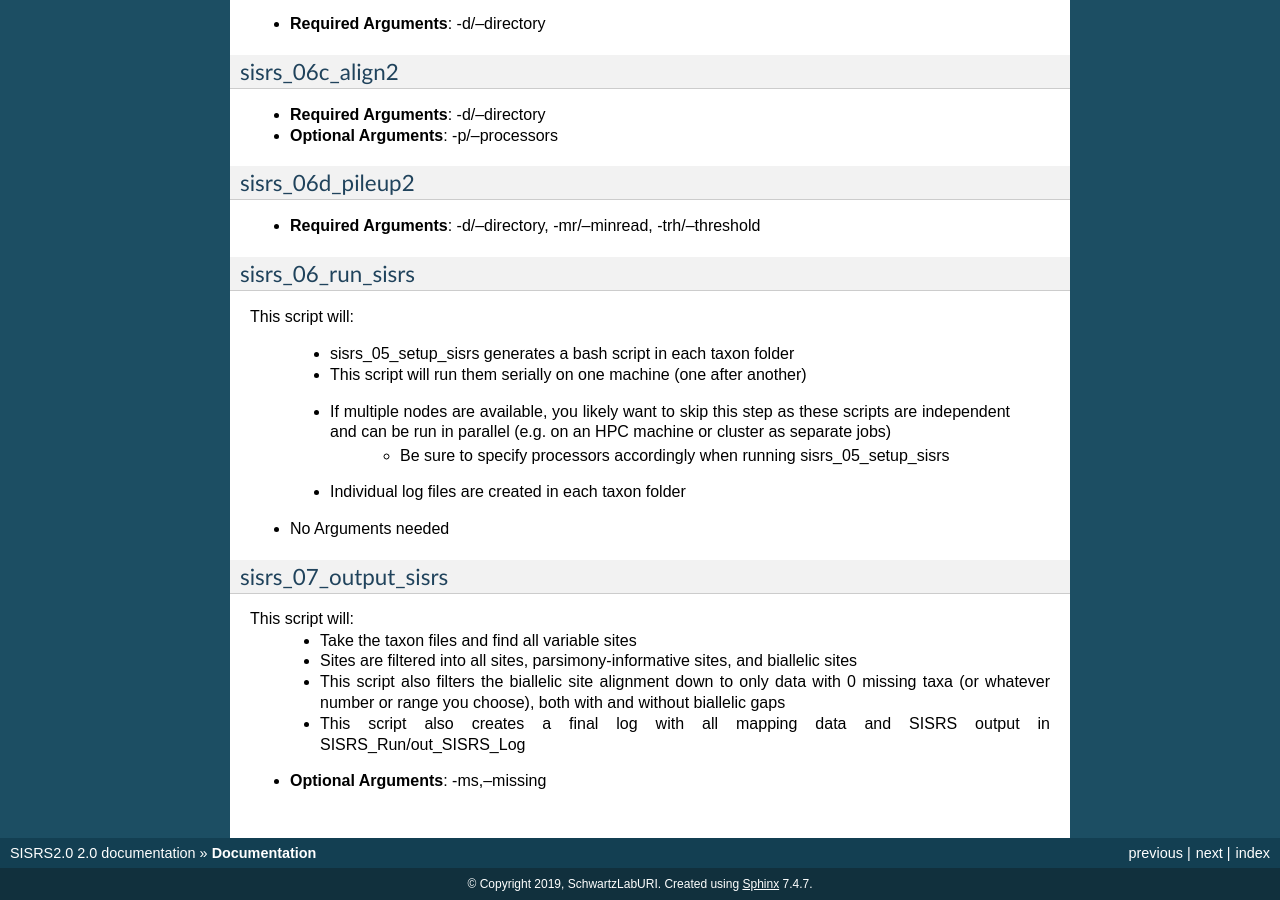
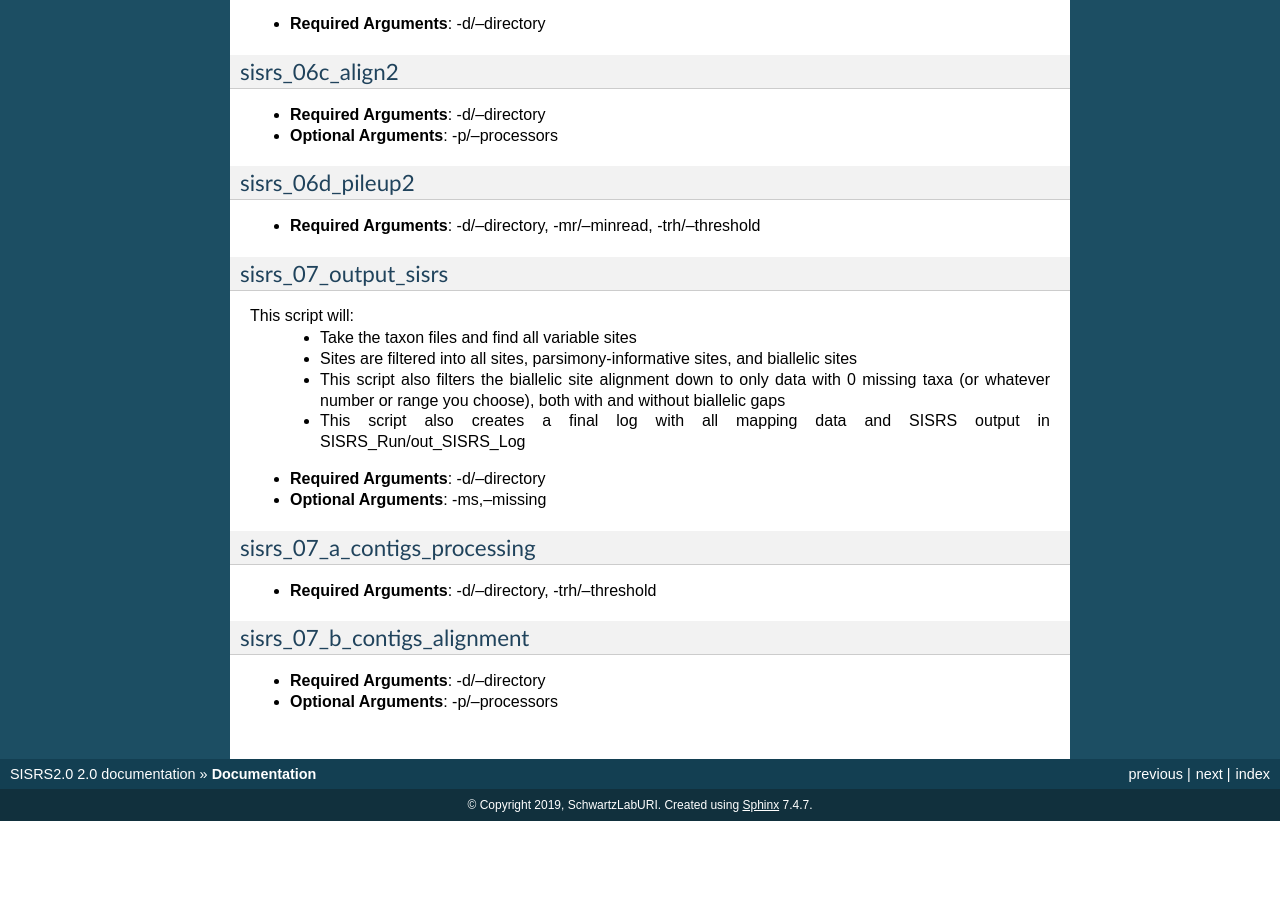
Before and after one commit to SchwartzLabURI/SISRS, a Sphinx documentation site: the page built from docs/documentation.rst, in a window 1280 px wide and 900 px high, scrolled down 3324 px. Built offline with Sphinx 7.4.7, drawn with Linux system fonts in a browser that asks for light colours; after the commit the page ends 4145 px from its top, so only the background shows below that; some of the changed text lies outside the part shown.

Commit message:
added docs for 7-tb

```diff
--- a/docs/documentation.rst
+++ b/docs/documentation.rst
@@ -156,7 +156,7 @@ This script will:
 
 
 sisrs_06_align
-##################
+##############
 
 * **Required Arguments**: -d/--directory
 
@@ -165,14 +165,14 @@ sisrs_06_align
 
 
 sisrs_06b_pileup
-##################
+################
 
 * **Required Arguments**: -d/--directory
 
 
 
 sisrs_06c_align2
-##################
+################
 
 * **Required Arguments**: -d/--directory
 
@@ -180,28 +180,10 @@ sisrs_06c_align2
 
 
 sisrs_06d_pileup2
-##################
+#################
 
 * **Required Arguments**: -d/--directory, -mr/--minread, -trh/--threshold
 
-
-
-
-
-
-
-sisrs_06_run_sisrs
-##################
-
-This script will:
-
-    * sisrs_05_setup_sisrs generates a bash script in each taxon folder
-    * This script will run them serially on one machine (one after another)
-    * If multiple nodes are available, you likely want to skip this step as these scripts are independent and can be run in parallel (e.g. on an HPC machine or cluster as separate jobs)
-        * Be sure to specify processors accordingly when running sisrs_05_setup_sisrs
-    * Individual log files are created in each taxon folder
-
-* No Arguments needed
 
 sisrs_07_output_sisrs
 #####################
@@ -212,4 +194,19 @@ This script will:
     * This script also filters the biallelic site alignment down to only data with 0 missing taxa (or whatever number or range you choose), both with and without biallelic gaps
     * This script also creates a final log with all mapping data and SISRS output in SISRS_Run/out_SISRS_Log
 
+* **Required Arguments**: -d/--directory
+
 * **Optional Arguments**: -ms,--missing
+
+sisrs_07_a_contigs_processing
+#############################
+
+* **Required Arguments**: -d/--directory, -trh/--threshold
+
+
+sisrs_07_b_contigs_alignment
+############################
+
+* **Required Arguments**: -d/--directory
+
+* **Optional Arguments**: -p/--processors
```
